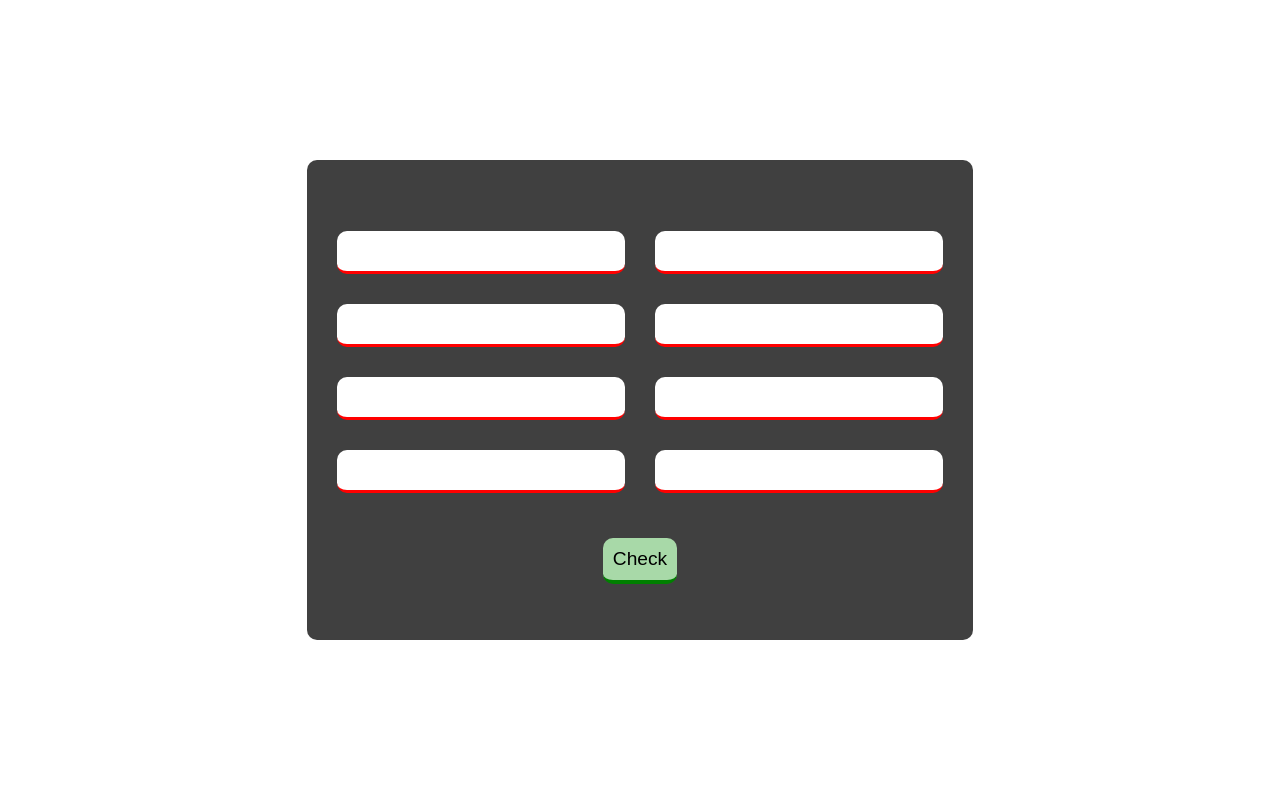
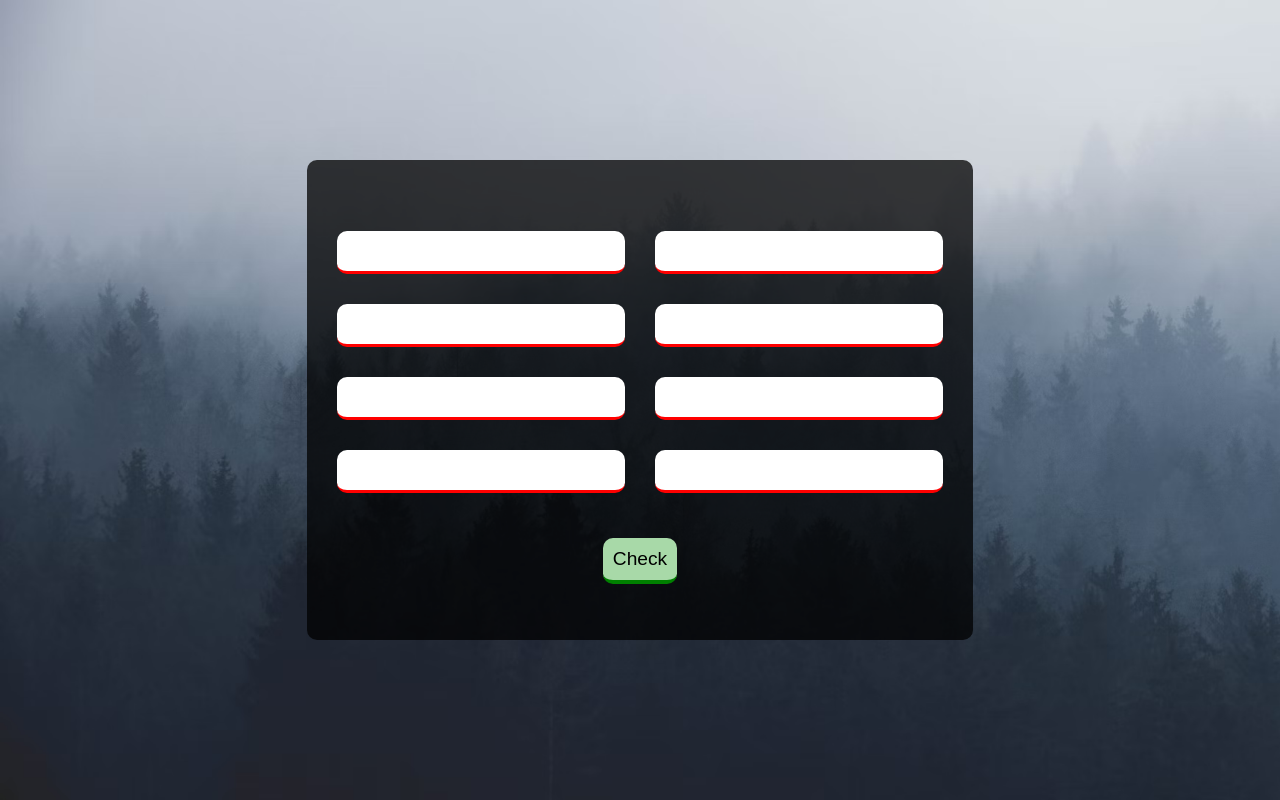
Before and after one commit to yaroslav1274/trianglepoint, a plain HTML site: page index.html in a window 1280 px wide. Drawn offline with Linux system fonts and the light colour scheme.

Commit message:
Update style.css

```diff
--- a/css/style.css
+++ b/css/style.css
@@ -49,7 +49,7 @@ input {
 /* ------------------------------ */
 
 body {
-  background-image: url("img/photo-1487621167305-5d248087c724.avif");
+  background-image: url("/img/photo-1487621167305-5d248087c724.avif");
   background-size: cover;
   display: flex;
   justify-content: center;
```
